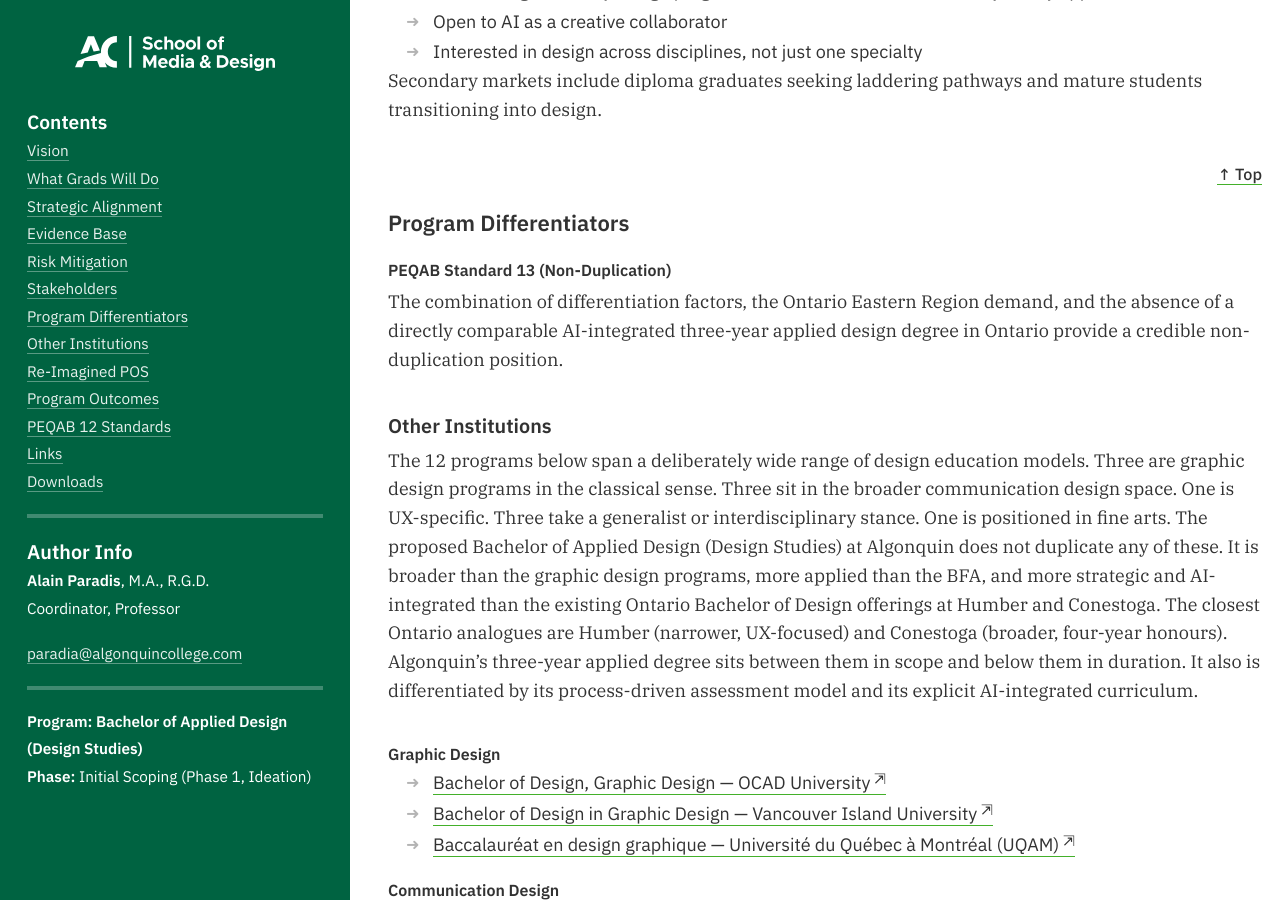
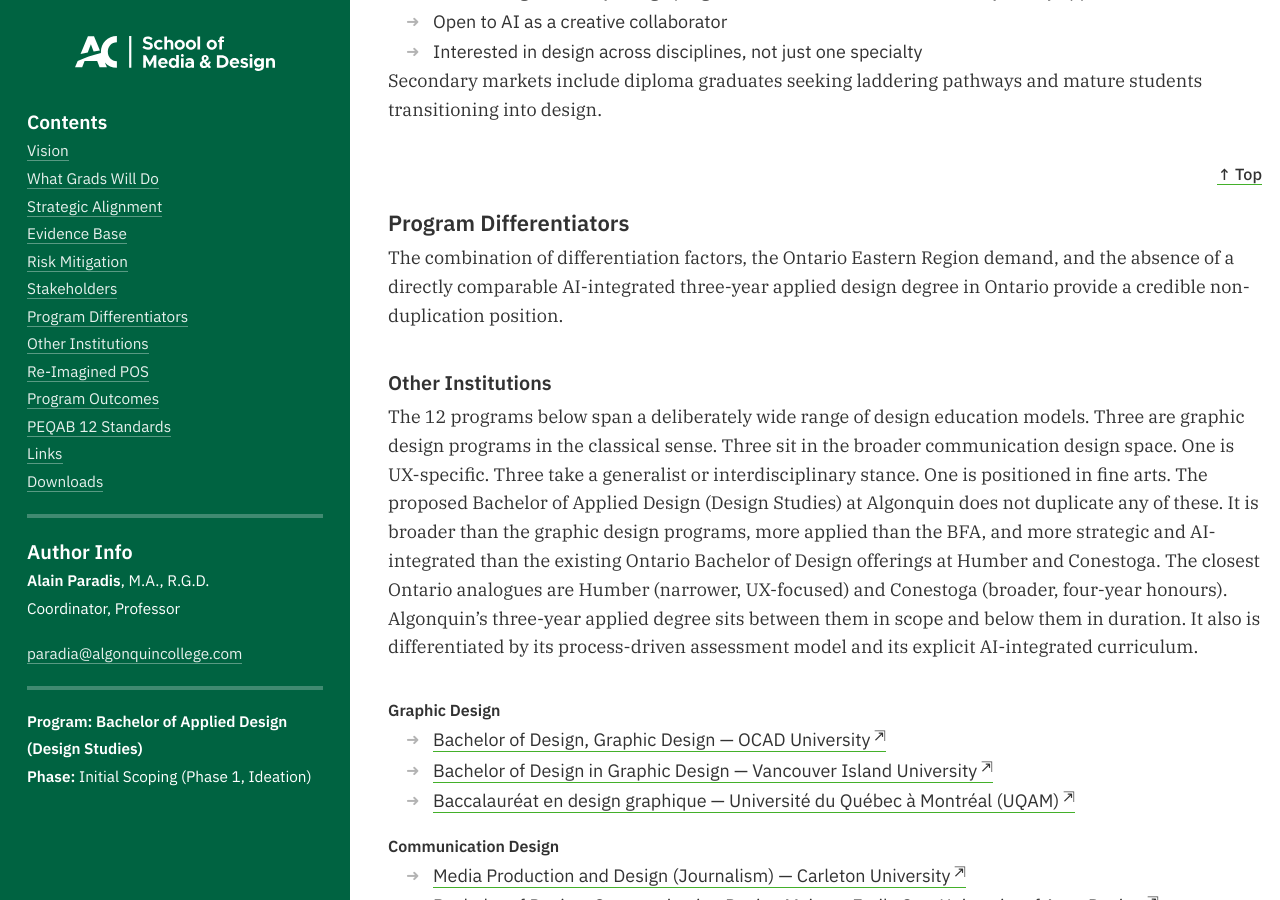
Before and after one commit to AlainParadis/program-transformation, a Jekyll site: the page built from index.md, in a window 1280 px wide and 900 px high, scrolled down 6214 px. Built offline with Jekyll 4.4.1, drawn with Linux system fonts in a browser that asks for light colours.

Commit message:
Remove PEQAB heading from differentiation include
Remove the <h6> subheading 'PEQAB Standard 13 (Non-Duplication)' from _includes/differentiation.html to simplify markup and avoid redundant heading text in the Program Differentiators section.

```diff
--- a/_includes/differentiation.html
+++ b/_includes/differentiation.html
@@ -1,9 +1,6 @@
 <h4>
 	<a name="differentiation">Program Differentiators</a>
 </h4>
-<h6>
-	PEQAB Standard 13 (Non-Duplication)
-</h6>
 <p>
 	The combination of differentiation factors, the Ontario Eastern Region demand, and the absence of a directly comparable AI-integrated three-year applied design degree in Ontario provide a credible non-duplication position.
 </p>
```
